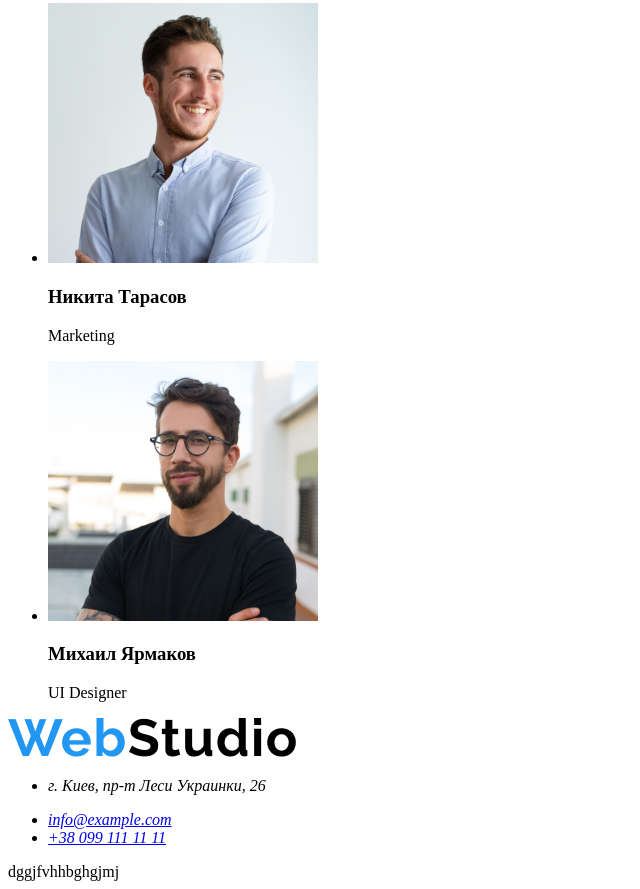
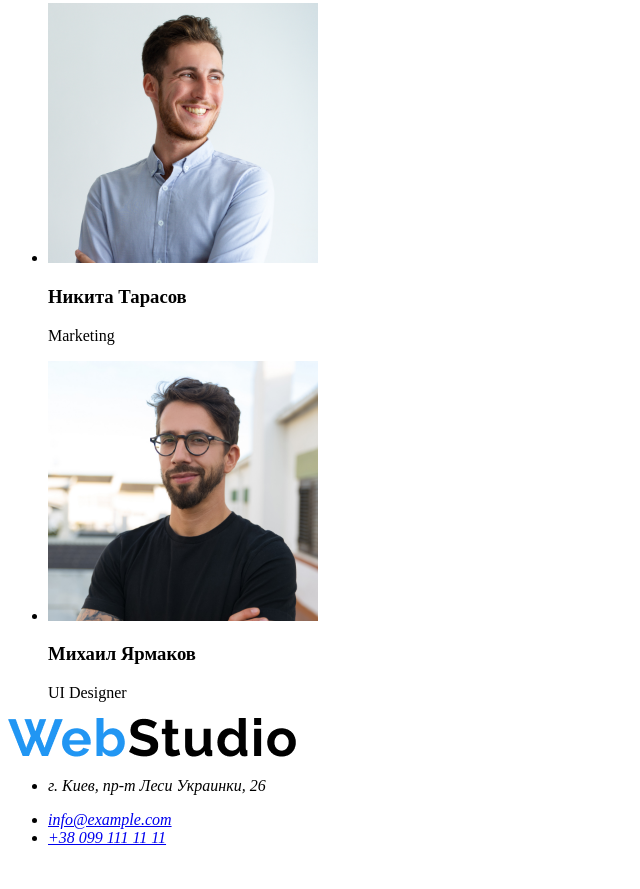
Before and after one commit to nikol0511/HM-1, a plain HTML site: page index.html in a window 1280 px wide. Shown: the part 1798-2687 px from the top of the page, without its empty margins (0-640 px from the left). After the commit the page ends 2661 px from the top, so only its background shows below. Drawn offline with Linux system fonts and the light colour scheme.

Commit message:
index.html

```diff
--- a/index.html
+++ b/index.html
@@ -87,7 +87,7 @@
             </ul>
             </address>
 
-            <a> dggjfvhhbghgjmj</a>
+
 
     </footer>
 </body>
```
